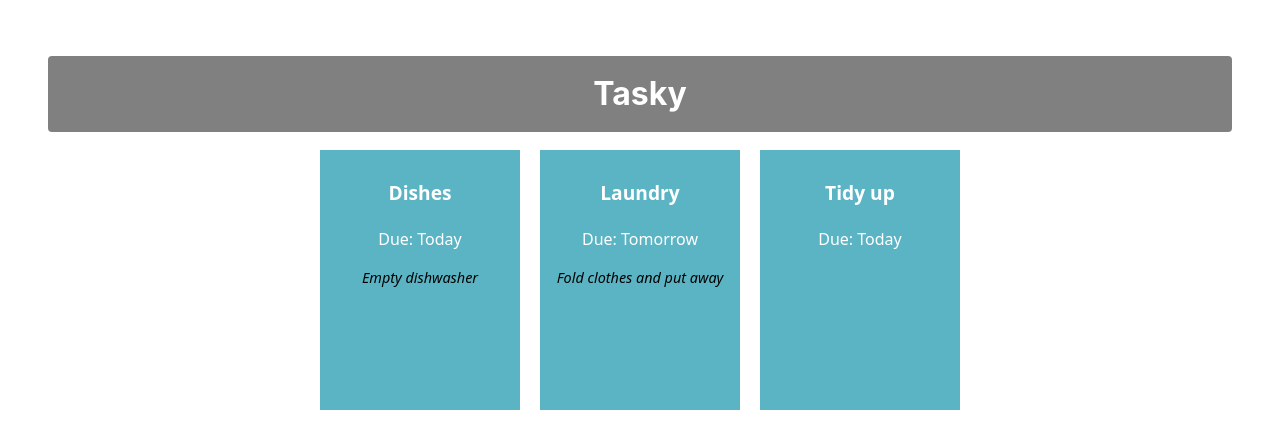
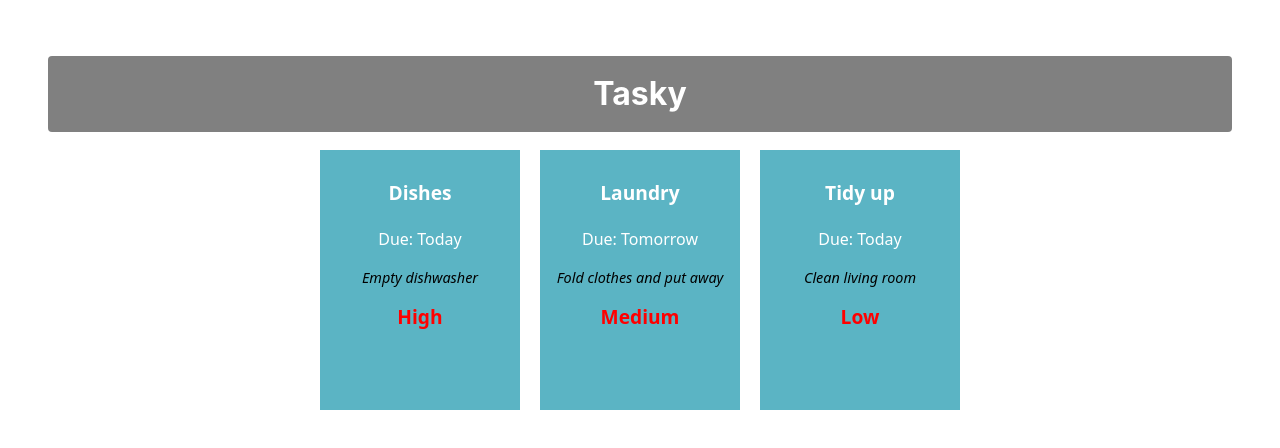
Before and after one commit to Ryan-OLoughlin/react-basics-labs, a React (Vite) app in the folder tasky/: page / in a window 1280 px wide. Shown: the top 448 px of the page. Built offline with nearby package versions, Linux system fonts and the light colour scheme.

Commit message:
Tasky Lab 2a - Exercise done

```diff
--- a/tasky/src/App.css
+++ b/tasky/src/App.css
@@ -48,3 +48,10 @@
   color: black;
   font-style: italic;
 }
+
+.priority {
+  font-size: 1.2em;
+  margin-top: 10px;
+  font-weight: bold;
+  color: red;
+}
--- a/tasky/src/App.jsx
+++ b/tasky/src/App.jsx
@@ -5,9 +5,9 @@
 function App() {
     const [ taskState, setTaskState ] = useState({
     tasks: [
-      { id: 1, title:"Dishes", description: "Empty dishwasher", deadline: "Today" },
-      { id: 2, title: "Laundry", description: "Fold clothes and put away", deadline: "Tomorrow" },
-      { id: 3, title: "Tidy up", deadline: "Today" }
+      { id: 1, title:"Dishes", description: "Empty dishwasher", deadline: "Today", priority: "High" },
+      { id: 2, title: "Laundry", description: "Fold clothes and put away", deadline: "Tomorrow", priority: "Medium" },
+      { id: 3, title: "Tidy up", description: "Clean living room", deadline: "Today", priority: "Low" }
     ]
   });
   return (
@@ -18,6 +18,7 @@
         title={task.title}
         description={task.description}
         deadline={task.deadline}
+        priority={task.priority}
         key={task.id}
       />  ))}
     </div>
--- a/tasky/src/components/Task.jsx
+++ b/tasky/src/components/Task.jsx
@@ -6,6 +6,7 @@
             <p className="title">{props.title}</p>
             <p>Due: {props.deadline}</p>
             <p className="description">{props.description}</p>
+            <p className="priority">{props.priority}</p>
         </div>
     );
 }
```
